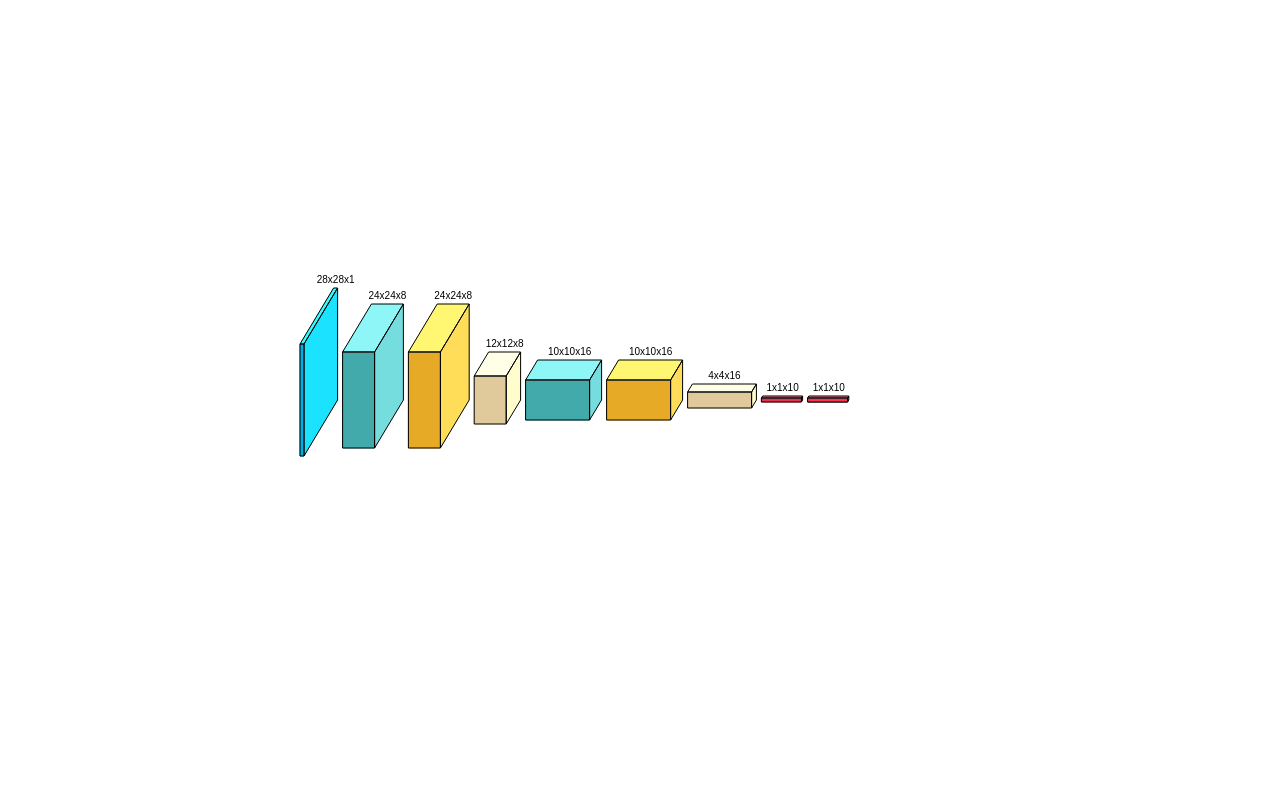
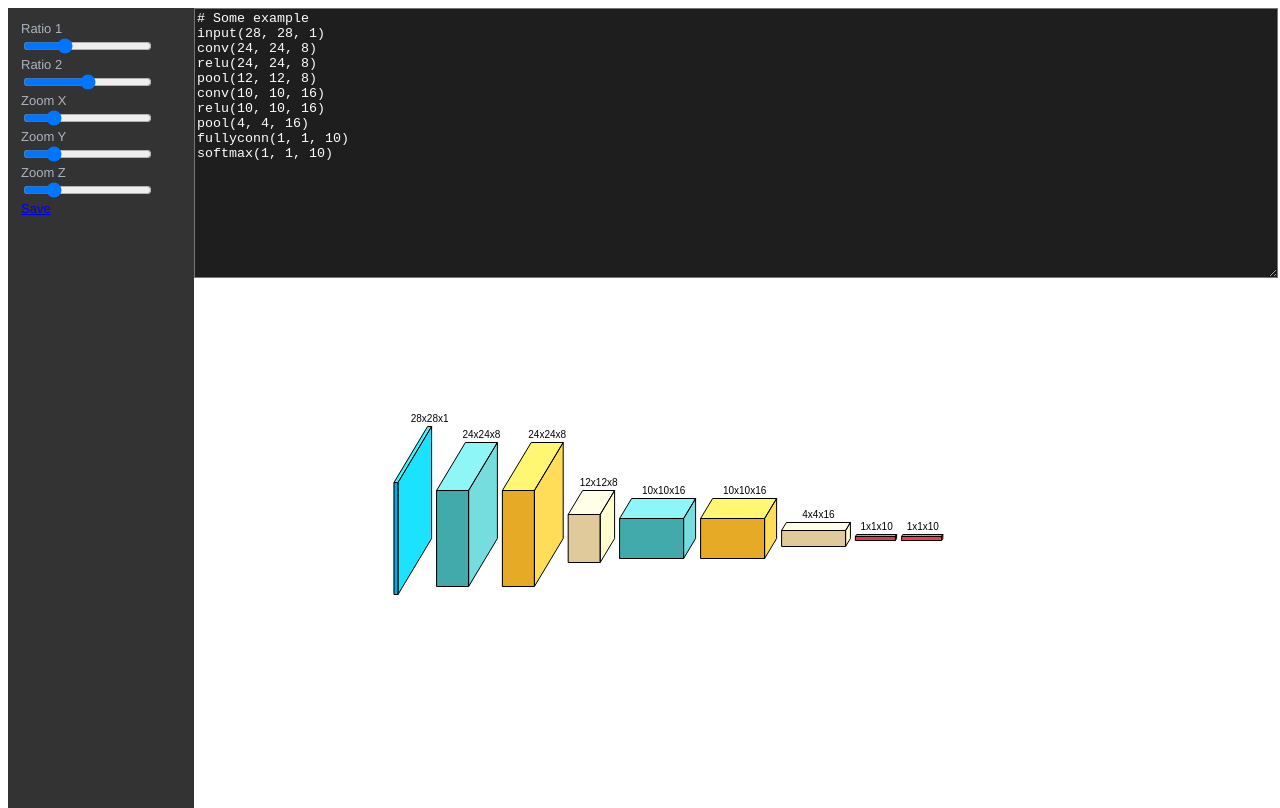
Before and after one commit to cbovar/ConvNetDraw, a plain HTML site: page index.html in a window 1280 px wide. Drawn offline with Linux system fonts and the light colour scheme.

Commit message:
more features

```diff
--- a/convnetdraw.js
+++ b/convnetdraw.js
@@ -3,60 +3,107 @@ var convnetdraw = { REVISION: 'ALPHA' };
     "use strict";
 
     var drawing = function (id) {
-        this.ratio1 = 0.3;
-        this.offset = 300;
-
-        this.zoomx = 4;
-        this.zoomy = 4;
-        this.zoomz = 4;
-
         // Set up our canvas
         this.canvas = document.createElement('canvas');
-        this.canvas.width = window.innerWidth;
-        this.canvas.height = window.innerHeight;
+        this.canvas.width = document.getElementById(id).clientWidth;
+        this.canvas.height = document.getElementById(id).clientHeight;
 
         var content = document.getElementById(id);
         content.appendChild(this.canvas);
         this.ctx = this.canvas.getContext('2d');
+
+        this.ratio1 = document.querySelector('#ratio1');
+        this.ratio2 = document.querySelector('#ratio2');
+
+        this.zoomx = document.querySelector('#zoomx');
+        this.zoomz = document.querySelector('#zoomz');
+        this.zoomy = document.querySelector('#zoomy');
     }
 
     drawing.prototype = {
         drawItem: function (title, dim0, dim1, dim2, color) {
+            var actualX = dim2 * this.zoomx.value;
+            var actualZ = dim1 * this.zoomz.value;
+            var actualY = dim0 * this.zoomy.value;
+
             // draw the cube
             this.drawCube(
                 this.offset,
-                window.innerHeight / 2 + dim1 * this.zoomy / 2,
-                Number(dim2 * this.zoomx),
-                Number(dim1 * this.zoomz),
-                Number(dim0 * this.zoomy),
+                this.canvas.clientHeight / 2 + dim1 * this.zoomy.value / 2,
+                Number(actualX),
+                Number(actualZ),
+                Number(actualY),
                 color
             );
 
             var text = `${dim0}x${dim1}x${dim2}`;
             var textWidth = this.ctx.measureText(text).width;
             this.ctx.fillStyle = "black";
-            this.ctx.fillText(text, this.offset + dim0 * this.zoomy * this.ratio1 + (dim2 * this.zoomx - textWidth) / 2, window.innerHeight / 2 - dim1 * this.zoomz - 5);
+            this.ctx.fillText(text,
+                this.offset
+                + actualY * this.ratio1.value / 1000
+                + (actualX - textWidth) / 2,
+                this.canvas.clientHeight / 2 - dim0 * (0.5 + this.ratio2.value / 1000) * this.zoomy.value - 5);
 
-            this.offset += dim2 * this.zoomx + dim0 * this.zoomy * this.ratio1 + 5;
+            this.offset += actualX + actualY * this.ratio1.value / 1000 + 5;
         },
 
-        draw: function () {
-            this.offset = 300;
+        save: function () {
+            window.open(this.canvas.toDataURL("image/png"));
+        },
+
+        draw: function (text) {
+            this.offset = 200;
 
             // clear the canvas
             this.ctx.clearRect(0, 0, this.canvas.width, this.canvas.height);
 
-            this.drawItem("input", 28, 28, 1, "#00c8fa");
-            this.drawItem("conv", 24, 24, 8, "#5bc3c4");
-            this.drawItem("relu", 24, 24, 8, "#ffc33f");
-            this.drawItem("pool", 12, 12, 8, "#f9e3b4");
-            this.drawItem("conv", 10, 10, 16, "#5bc3c4");
-            this.drawItem("relu", 10, 10, 16, "#ffc33f");
-            this.drawItem("pool", 4, 4, 16, "#f9e3b4");
-            this.drawItem("fullyconn", 1, 1, 10, "#fe4d66");
-            this.drawItem("softmax", 1, 1, 10, "#ffe4d66");
+            var lines = text.split("\n");
+            for (var i = 0; i < lines.length; i++) {
+                if (lines[i].length > 0) {
+                    if (lines[i][0] != '#') {
+                        try {
+                            eval("this." + lines[i]);
+                        } catch (e) {
+                            var myRegexp = /(.*)\((.*),(.*),(.*)\)/g;
+                            var match = myRegexp.exec(lines[i]);
+                            if (match != null) {
+                                this.generic(match[1], match[2], match[3], match[4]);
+                            }
+                        }
+                    }
+                }
+            }
 
-            requestAnimationFrame(this.draw.bind(this));
+            requestAnimationFrame(this.draw.bind(this, text));
+        },
+
+        input: function (dim0, dim1, dim2) {
+            this.drawItem("input", dim0, dim1, dim2, "#00c8fa");
+        },
+
+        conv: function (dim0, dim1, dim2) {
+            this.drawItem("conv", dim0, dim1, dim2, "#5bc3c4");
+        },
+
+        relu: function (dim0, dim1, dim2) {
+            this.drawItem("conv", dim0, dim1, dim2, "#ffc33f");
+        },
+
+        pool: function (dim0, dim1, dim2) {
+            this.drawItem("pool", dim0, dim1, dim2, "#f9e3b4");
+        },
+
+        fullyconn: function (dim0, dim1, dim2) {
+            this.drawItem("pool", dim0, dim1, dim2, "#fe4d66");
+        },
+
+        softmax: function (dim0, dim1, dim2) {
+            this.drawItem("pool", dim0, dim1, dim2, "#ffe4d66");
+        },
+
+        generic: function (text, dim0, dim1, dim2) {
+            this.drawItem("conv", dim0, dim1, dim2, "#00c8fa");
         },
 
         // Colour adjustment function
@@ -86,8 +133,8 @@ var convnetdraw = { REVISION: 'ALPHA' };
 
             this.ctx.beginPath();
             this.ctx.moveTo(x + wx, y);
-            this.ctx.lineTo(x + wx + wy * this.ratio1, y - wy * 0.5);
-            this.ctx.lineTo(x + wx + wy * this.ratio1, y - h - wy * 0.5);
+            this.ctx.lineTo(x + wx + wy * this.ratio1.value / 1000, y - wy * this.ratio2.value / 1000);
+            this.ctx.lineTo(x + wx + wy * this.ratio1.value / 1000, y - h - wy * this.ratio2.value / 1000);
             this.ctx.lineTo(x + wx, y - h * 1);
             this.ctx.closePath();
             this.ctx.fillStyle = this.shadeColor(color, 10);
@@ -98,8 +145,8 @@ var convnetdraw = { REVISION: 'ALPHA' };
             this.ctx.beginPath();
             this.ctx.moveTo(x + wx, y - h);
             this.ctx.lineTo(x, y - h);
-            this.ctx.lineTo(x + wy * this.ratio1, y - h - (wy * 0.5));
-            this.ctx.lineTo(x + wx + wy * this.ratio1, y - h - wy * 0.5);
+            this.ctx.lineTo(x + wy * this.ratio1.value / 1000, y - h - (wy * this.ratio2.value / 1000));
+            this.ctx.lineTo(x + wx + wy * this.ratio1.value / 1000, y - h - wy * this.ratio2.value / 1000);
             this.ctx.closePath();
             this.ctx.fillStyle = this.shadeColor(color, 20);
             this.ctx.strokeStyle = this.shadeColor(color, 60);
@@ -107,7 +154,7 @@ var convnetdraw = { REVISION: 'ALPHA' };
             this.ctx.fill();
 
 
-             this.ctx.beginPath();
+            this.ctx.beginPath();
             this.ctx.moveTo(x + wx, y);
             this.ctx.lineTo(x, y);
             this.ctx.lineTo(x, y - h);
@@ -118,8 +165,8 @@ var convnetdraw = { REVISION: 'ALPHA' };
 
             this.ctx.beginPath();
             this.ctx.moveTo(x + wx, y);
-            this.ctx.lineTo(x + wx + wy * this.ratio1, y - wy * 0.5);
-            this.ctx.lineTo(x + wx + wy * this.ratio1, y - h - wy * 0.5);
+            this.ctx.lineTo(x + wx + wy * this.ratio1.value / 1000, y - wy * this.ratio2.value / 1000);
+            this.ctx.lineTo(x + wx + wy * this.ratio1.value / 1000, y - h - wy * this.ratio2.value / 1000);
             this.ctx.lineTo(x + wx, y - h * 1);
             this.ctx.closePath();
             this.ctx.strokeStyle = "black";
@@ -128,8 +175,8 @@ var convnetdraw = { REVISION: 'ALPHA' };
             this.ctx.beginPath();
             this.ctx.moveTo(x + wx, y - h);
             this.ctx.lineTo(x, y - h);
-            this.ctx.lineTo(x + wy * this.ratio1, y - h - (wy * 0.5));
-            this.ctx.lineTo(x + wx + wy * this.ratio1, y - h - wy * 0.5);
+            this.ctx.lineTo(x + wy * this.ratio1.value / 1000, y - h - (wy * this.ratio2.value / 1000));
+            this.ctx.lineTo(x + wx + wy * this.ratio1.value / 1000, y - h - wy * this.ratio2.value / 1000);
             this.ctx.closePath();
             this.ctx.strokeStyle = "black";
             this.ctx.stroke();
--- a/index.html
+++ b/index.html
@@ -1,22 +1,71 @@
-
 <!DOCTYPE html>
 <html>
+
 <head>
   <link rel="stylesheet" href="styles.css">
   <script src="jquery-3.2.1.min.js"></script>
   <script src="convnetdraw.js"></script>
   <script type="text/javascript">
+    var Timer;
+    var drawing;
 
-$(window).on('load', function() {
-  var drawing = new convnetdraw.drawing("content");
-  drawing.draw();
-});
+    $(window).on('load', function () {
+      drawing = new convnetdraw.drawing("net");
+      drawing.draw(document.getElementById("script").value);
+    });
 
-</script
+    function smallDelay() {
+      clearTimeout(Timer);
+      Timer = setTimeout(function () {
+        drawing.draw(document.getElementById("script").value);
+      }, 500);
+    };
+  </script>
+</head>
 
-</head>
 <body>
-<div id="content">
-</div>
+  <header>
+    <div class="container">
+      <div class="flex-1">
+        <form>
+          <label for="ratio1">Ratio 1</label>
+          <input id="ratio1" type="range" value="300" min="0" max="1000">
+
+          <label for="ratio2">Ratio 2</label>
+          <input id="ratio2" type="range" value="500" min="0" max="1000">
+
+          <label for="zoomx">Zoom X</label>
+          <input id="zoomx" type="range" value="4" min="0" max="20">
+
+          <label for="zoomy">Zoom Y</label>
+          <input id="zoomy" type="range" value="4" min="0" max="20">
+
+          <label for="zoomz">Zoom Z</label>
+          <input id="zoomz" type="range" value="4" min="0" max="20">
+
+          <a href="javascript:drawing.save()">Save</a>
+        </form>
+
+      </div>
+      <div class="flex-2">
+        <div class="flex-2-child">
+          <textarea onkeyup="smallDelay()" id="script">
+# Some example
+input(28, 28, 1)
+conv(24, 24, 8)
+relu(24, 24, 8)
+pool(12, 12, 8)
+conv(10, 10, 16)
+relu(10, 10, 16)
+pool(4, 4, 16)
+fullyconn(1, 1, 10)
+softmax(1, 1, 10)
+          </textarea>
+        </div>
+        <div class="flex-3-child" id="net"></div>
+      </div>
+    </div>
+  </header>
 </body>
+
 </html>
--- a/styles.css
+++ b/styles.css
@@ -1,2 +1,74 @@
-*{margin:0;padding:0;background:white;}
-body{overflow:hidden;}
+
+html, body {
+	height: 100%;
+    color:#ACB4BF;
+    font-size:13px;
+    font-family:'opensans_semi', 'helvetica', 'helvetica', 'arial', 'sans-serif';
+}
+
+header {
+   min-height: 100%;
+   width: 100%;
+   height: 100%;
+}
+
+.container {
+    min-height: 100%;
+    width: 100%;
+    height: 100%;
+    display: -moz-box;
+    display: -webkit-flexbox;
+    display: -ms-flexbox;
+    display: -webkit-flex;
+    display: -moz-flex;
+    display: flex;
+    -webkit-flex-direction: row;
+    -moz-flex-direction: row;
+    -ms-flex-direction: row;
+    flex-direction: row;
+}
+
+.flex-1 {
+    padding: 1em;
+    width: 160px;
+    background-color:#333333;
+}
+
+.flex-2 {
+    position: relative;
+    -moz-box-flex: 1;
+    -webkit-flex: 1;
+    -moz-flex: 1;
+    -ms-flex: 1;
+    flex: 1;
+    display: -webkit-box;
+    display: -moz-box;
+    display: -ms-flexbox;
+    display: -webkit-flex;
+    display: flex;
+
+    -webkit-flex-direction: column;
+    -moz-flex-direction: column;
+    -ms-flex-direction: column;
+    flex-direction: column;
+}
+
+.flex-2-child {
+    background-color: #1e1e1e;
+    -webkit-flex: 1;
+    -ms-flex: 1;
+    flex: 1;
+}
+
+.flex-3-child {
+    -webkit-flex: 1;
+    -ms-flex: 1;
+    flex: 2;
+}
+
+textarea {
+    color:white;
+    background-color: #1e1e1e;
+    width: 100%;
+    height: 100%;
+}
```
